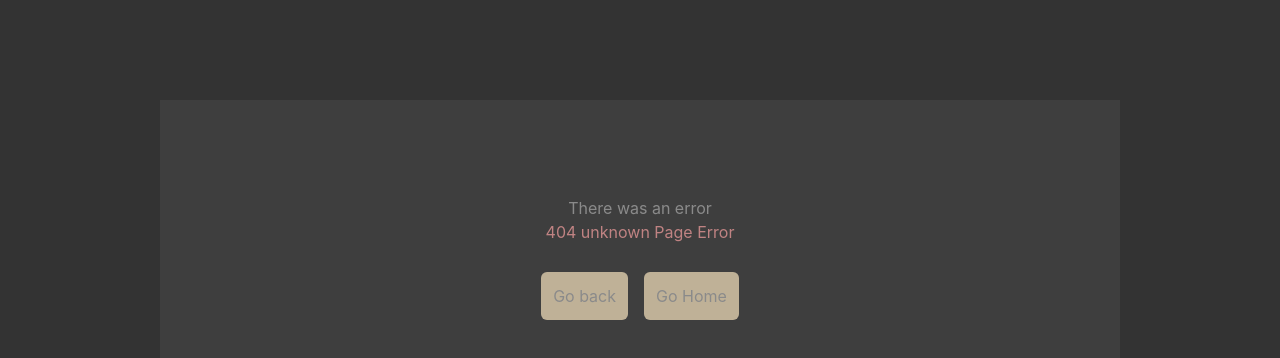
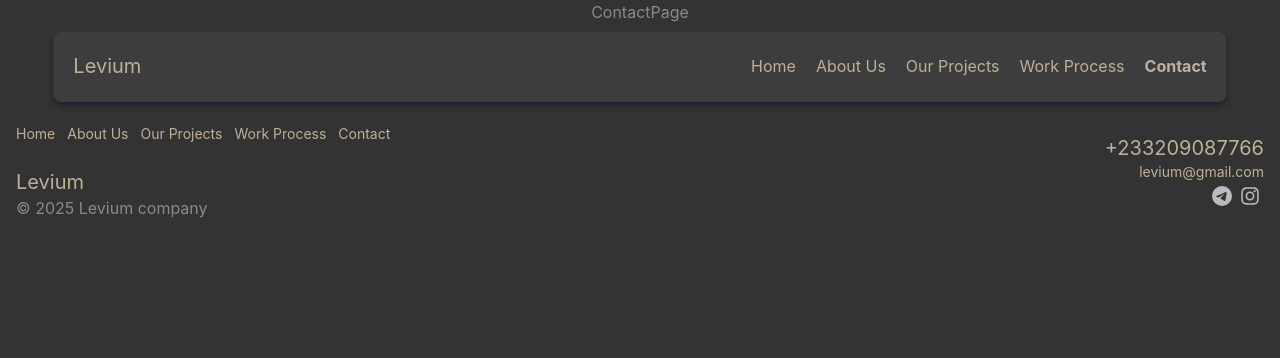
Before and after one commit to JBartrop/levium, a React (Create React App) app: page /contact in a window 1280 px wide. Before the commit this address had no page. Shown: the top 358 px of the page. Built offline with nearby package versions, Linux system fonts and the light colour scheme.

Commit message:
pages started

```diff
--- a/src/components/footer.tsx
+++ b/src/components/footer.tsx
@@ -7,7 +7,6 @@ import { BsTelegram } from "react-icons/bs";
 const Footer: React.FC = () => {
 
     const getDate = new Date().getFullYear();
-    console.log(getDate);
 
 
     return (
--- a/src/components/navbar.tsx
+++ b/src/components/navbar.tsx
@@ -43,7 +43,7 @@ const Navbar: React.FC = () => {
 
     const location = useLocation();
     const currentpathname = location.pathname
-    console.log(currentpathname)
+    // console.log(currentpathname)
 
     const [open, isOpen] = useState(false);
 
--- /dev/null
+++ b/src/pages/aboutpage.tsx
@@ -0,0 +1,12 @@
+import React from "react";
+
+
+const AboutPage: React.FC = () => {
+    return (
+        <section>
+            <h1>AboutPage</h1>
+        </section>
+    )
+}
+
+export default AboutPage;
--- /dev/null
+++ b/src/pages/contactpage.tsx
@@ -0,0 +1,12 @@
+ import React from "react";
+
+
+const ContactPage: React.FC = () => {
+    return (
+        <section>
+            <h1>ContactPage</h1>
+        </section>
+    )
+}
+
+export default ContactPage;
--- a/src/pages/error.tsx
+++ b/src/pages/error.tsx
@@ -14,13 +14,13 @@ const Error: React.FC = () => {
     return(
         <section className="h-screen w-full bg-right bg-cover flex justify-center">
             <div className="w-3/4 m-auto h-3/4 bg-[#444444] py-24 lg:px-20 md:px-10 px-5">
-                <h1>There was an error</h1>
+                <h1 className="text-[#fbe7c2] text-4xl font-semibold mb-2">There was an error</h1>
                 <p className="text-red-300" >{errorMessage}</p>
                 <div className="flex text-center justify-center mt-5">
-                    <button className="m-2 hover:bg-[#fbe7d9] bg-[#fbe7c2] p-3 rounded-md" onClick={() => {navigate(-1)}} >
+                    <button className="m-2 hover:bg-[#fbe7d9] bg-[#fbe7c2] p-3 rounded-md text-[#333333]" onClick={() => {navigate(-1)}} >
                         <span>Go back</span>
                     </button>
-                    <button className="m-2 hover:bg-[#fbe7d9] bg-[#fbe7c2] p-3 rounded-md"><Link to="/"> <span>Go Home</span></Link></button>
+                    <button className="m-2 hover:bg-[#fbe7d9] bg-[#fbe7c2] p-3 rounded-md text-[#333333]"><Link to="/"> <span>Go Home</span></Link></button>
                 </div>
             </div>
 
--- /dev/null
+++ b/src/pages/projectspage.tsx
@@ -0,0 +1,12 @@
+ import React from "react";
+
+
+const ProjectPage: React.FC = () => {
+    return (
+        <section>
+            <h1>ProjectPage</h1>
+        </section>
+    )
+}
+
+export default ProjectPage;
--- /dev/null
+++ b/src/pages/workpage.tsx
@@ -0,0 +1,12 @@
+ import React from "react";
+
+
+const WorkPage: React.FC = () => {
+    return (
+        <section>
+            <h1>WorkPage</h1>
+        </section>
+    )
+}
+
+export default WorkPage;
```
Also changed, not shown: src/App.tsx (+20 -0 lines).
